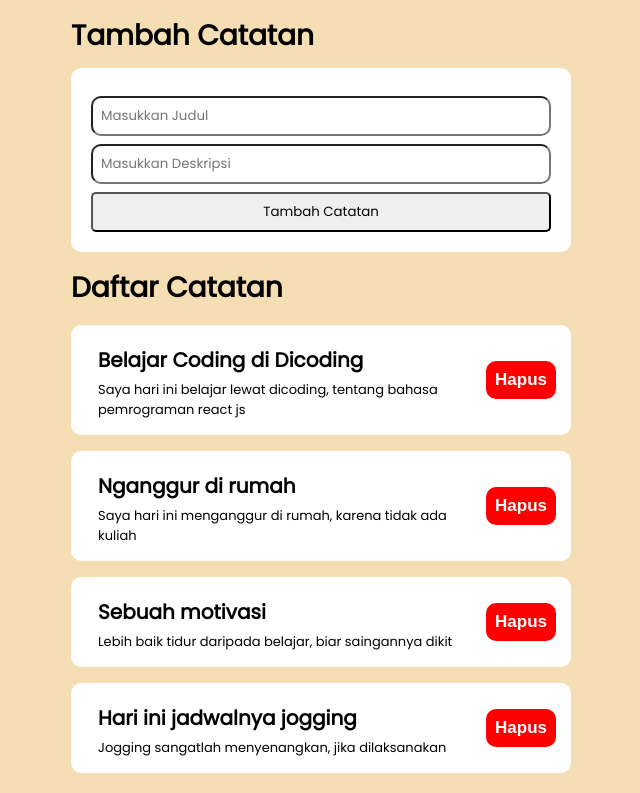
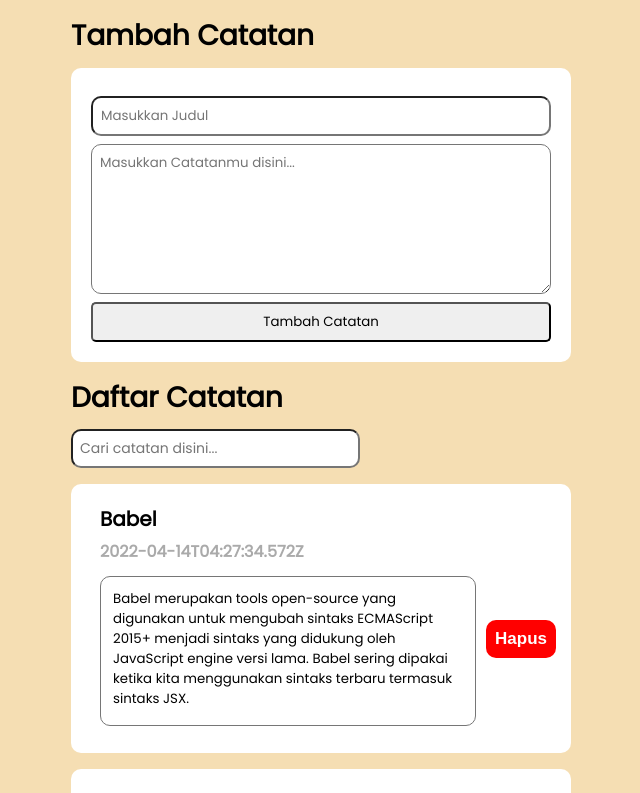
Before and after one commit to Bimajadivaaa/aplikasi-catatan, a React (Vite) app: page / in a window 1280 px wide. Shown: the top 793 px of the page, without its empty margins (319-959 px from the left). Built offline with nearby package versions, Linux system fonts and the light colour scheme.

Commit message:
menambahkan fitur search, menambahkan komponen, dan data

```diff
--- a/src/components/NotesComponents/NotesApp.jsx
+++ b/src/components/NotesComponents/NotesApp.jsx
@@ -3,6 +3,7 @@ import NotesList from "./NotesList";
 import { listData } from "../NotesData/dataNotes";
 import "../Styles/styles.css";
 import NotesInput from "./NotesInput";
+import NotesSearchButton from "./NotesSearchButton";
 
 class NotesApp extends React.Component {
   constructor(props) {
@@ -10,43 +11,66 @@ class NotesApp extends React.Component {
 
     this.state = {
       notes: listData(),
+      keyword: "",
     };
 
     this.onAddNotesHandler = this.onAddNotesHandler.bind(this);
     this.onDeleteNotesHandler = this.onDeleteNotesHandler.bind(this);
   }
 
-  onAddNotesHandler({ title, description }) {
-    this.setState((previouState) => {
-      return {
+  onAddNotesHandler({ title, body }) {
+    this.setState((prevState) => ({
       notes: [
-          ...previouState.notes,
+        ...prevState.notes,
         {
           id: +new Date(),
           title,
-            description,
+          body,
         },
       ],
-      };
-    });
+    }));
   }
 
   onDeleteNotesHandler(id) {
-    const notes = this.state.notes.filter((item) => item.id != id);
-    this.setState({ notes });
+    const filteredNotes = this.state.notes.filter((item) => item.id !== id);
+    this.setState({ notes: filteredNotes });
+  }
+
+  conditionNotesIsEmpty() {
+    return this.state.notes.length === 0;
+  }
+
+  searchNotes() {
+    const { notes, keyword } = this.state;
+    const lowerCaseKeyword = keyword.toLowerCase();
+    const filterNotes = notes.filter(
+      (item) =>
+        item.title.toLowerCase().includes(lowerCaseKeyword) ||
+        item.body.toLowerCase().includes(lowerCaseKeyword)
+    );
+    // if (filterNotes.length === 0){
+
+    // }
+    return filterNotes;
   }
 
   render() {
+    const filteredNotes = this.searchNotes();
     return (
       <div className="notes_app">
         <h1>Tambah Catatan</h1>
         <NotesInput addNotes={this.onAddNotesHandler} />
+        {this.conditionNotesIsEmpty() ? (
+          <p className="notes-list__empty-message">Tidak ada catatan tersedia</p>
+        ) : (
+          <>
             <h1>Daftar Catatan</h1>
-        <NotesList
-          item={this.state.notes}
-          onDelete={this.onDeleteNotesHandler}
-        />
-        {/* <span>{this.state.error}</span> */}
+            <NotesSearchButton
+            keyword={this.state.keyword}
+            onKeywordChange={(event)=> this.setState({keyword : event.target.value})}/>
+            <NotesList item={filteredNotes} onDelete={this.onDeleteNotesHandler} />
+          </>
+        )}
       </div>
     );
   }
--- a/src/components/NotesComponents/NotesInput.jsx
+++ b/src/components/NotesComponents/NotesInput.jsx
@@ -6,8 +6,8 @@ class NotesInput extends React.Component {
 
     this.state = {
       title: "",
-      description: "",
-      errors: { title: "", description: "" },
+      body: "",
+      errors: { title: "", body: "" },
     };
 
     this.onTitleChangeHandler = this.onTitleChangeHandler.bind(this);
@@ -16,14 +16,14 @@ class NotesInput extends React.Component {
   }
 
   handleValidation = () => {
-    const { title, description } = this.state;
-    let errors = { title: "", description: "" };
+    const { title, body } = this.state;
+    let errors = { title: "", body: "" };
 
     if (!title) {
       errors.title = "Judul tidak boleh kosong!";
     }
-    if (!description) {
-      errors.description = "Deskripsi tidak boleh kosong!";
+    if (!body) {
+      errors.body = "Catatan tidak boleh kosong!";
     }
     this.setState({ errors });
   };
@@ -37,7 +37,7 @@ class NotesInput extends React.Component {
 
   onDescriptionChangeHandler(event) {
     this.setState({
-      description: event.target.value,
+      body: event.target.value,
     });
     this.handleValidation();
   }
@@ -45,7 +45,7 @@ class NotesInput extends React.Component {
   onSubmitHandler(event) {
     event.preventDefault();
     this.handleValidation();
-    if (!this.state.errors.title && !this.state.errors.description) {
+    if (!this.state.errors.title && !this.state.errors.body) {
       this.props.addNotes(this.state);
     }
   }
@@ -62,14 +62,14 @@ class NotesInput extends React.Component {
           onChange={this.onTitleChangeHandler}
         />
         {errors.title && <span style={{ color: "red" }}>{errors.title}</span>}
-        <input
+        <textarea
           type="text"
-          placeholder="Masukkan Deskripsi"
-          value={this.state.description}
+          placeholder="Masukkan Catatanmu disini..."
+          value={this.state.body}
           onChange={this.onDescriptionChangeHandler}
         />
-        {errors.description && (
-          <span style={{ color: "red" }}>{errors.description}</span>
+        {errors.body && (
+          <span style={{ color: "red" }}>{errors.body}</span>
         )}
         <button type="submit">Tambah Catatan</button>
       </form>
--- a/src/components/NotesComponents/NotesItem.jsx
+++ b/src/components/NotesComponents/NotesItem.jsx
@@ -2,10 +2,15 @@ import React from "react";
 import NotesItemBody from "./NotesItemBody";
 import NotesDeleteButton from "./NotesDeletesButton";
 
-const NotesItem = ({ title, description, id, onDelete }) => {
+const NotesItem = ({ title, body, createdAt, archived, id, onDelete }) => {
   return (
     <div className="notes_items">
-      <NotesItemBody title={title} description={description} />
+      <NotesItemBody
+        title={title}
+        body={body}
+        createdAt={createdAt}
+        archived={archived}
+      />
       <NotesDeleteButton id={id} onDelete={onDelete} />
     </div>
   );
--- a/src/components/NotesComponents/NotesItemBody.jsx
+++ b/src/components/NotesComponents/NotesItemBody.jsx
@@ -1,10 +1,11 @@
 import React from "react";
 
-const NotesItemBody = ({ title, description }) => {
+const NotesItemBody = ({ title, body, createdAt, archived }) => {
   return (
     <div className="notes_items__body">
       <h3 className="notes_items__title">{title}</h3>
-      <p className="notes_items__description">{description}</p>
+      <h4 className="notes_items__date">{createdAt}</h4>
+      <textarea readOnly className="notes_items__textarea">{body}</textarea>
     </div>
   );
 };
--- /dev/null
+++ b/src/components/NotesComponents/NotesSearchButton.jsx
@@ -0,0 +1,19 @@
+import React from "react";
+
+class NotesSearchButton extends React.Component {
+  render() {
+    return (
+      <div>
+        <input
+          type="text"
+          className="notes-search"
+          placeholder="Cari catatan disini..."
+          value={this.props.keyword}
+          onChange={this.props.onKeywordChange}
+        />
+      </div>
+    );
+  }
+}
+
+export default NotesSearchButton;
--- a/src/components/NotesData/dataNotes.js
+++ b/src/components/NotesData/dataNotes.js
@@ -2,26 +2,57 @@ const listData = () => {
   return [
     {
       id: 1,
-      title: "Belajar Coding di Dicoding",
-      description:
-        "Saya hari ini belajar lewat dicoding, tentang bahasa pemrograman react js",
+      title: "Babel",
+      body: "Babel merupakan tools open-source yang digunakan untuk mengubah sintaks ECMAScript 2015+ menjadi sintaks yang didukung oleh JavaScript engine versi lama. Babel sering dipakai ketika kita menggunakan sintaks terbaru termasuk sintaks JSX.",
+      createdAt: "2022-04-14T04:27:34.572Z",
+      archived: false,
     },
     {
       id: 2,
-      title: "Nganggur di rumah",
-      description: "Saya hari ini menganggur di rumah, karena tidak ada kuliah",
+      title: "Functional Component",
+      body: "Functional component merupakan React component yang dibuat menggunakan fungsi JavaScript. Agar fungsi JavaScript dapat disebut component ia harus mengembalikan React element dan dipanggil layaknya React component.",
+      createdAt: "2022-04-14T04:27:34.572Z",
+      archived: false,
     },
     {
       id: 3,
-      title: "Sebuah motivasi",
-      description: "Lebih baik tidur daripada belajar, biar saingannya dikit",
+      title: "Modularization",
+      body: "Dalam konteks pemrograman JavaScript, modularization merupakan teknik dalam memecah atau menggunakan kode dalam berkas JavaScript secara terpisah berdasarkan tanggung jawabnya masing-masing.",
+      createdAt: "2022-04-14T04:27:34.572Z",
+      archived: false,
     },
     {
       id: 4,
-      title: "Hari ini jadwalnya jogging",
-      description: "Jogging sangatlah menyenangkan, jika dilaksanakan",
+      title: "Lifecycle",
+      body: "Dalam konteks React component, lifecycle merupakan kumpulan method yang menjadi siklus hidup mulai dari component dibuat (constructor), dicetak (render), pasca-cetak (componentDidMount), dan sebagainya. ",
+      createdAt: "2022-04-14T04:27:34.572Z",
+      archived: false,
+    },
+    {
+      id: 5,
+      title: "ESM",
+      body: "ESM (ECMAScript Module) merupakan format modularisasi standar JavaScript.",
+      createdAt: "2022-04-14T04:27:34.572Z",
+      archived: false,
+    },
+    {
+      id: 6,
+      title: "Module Bundler",
+      body: "Dalam konteks pemrograman JavaScript, module bundler merupakan tools yang digunakan untuk menggabungkan seluruh modul JavaScript yang digunakan oleh aplikasi menjadi satu berkas.",
+      createdAt: "2022-04-14T04:27:34.572Z",
+      archived: false,
     },
   ];
 };
 
-export { listData };
+const showFormattedDate = (date) => {
+  const options = {
+    weekday: 'long',
+    year : 'numeric',
+    month : 'long',
+    day : 'numeric'
+  }
+  return new Date(date).toLocaleDateString("id-Id", options)
+}
+
+export { listData, showFormattedDate };
--- a/src/components/Styles/styles.css
+++ b/src/components/Styles/styles.css
@@ -34,8 +34,10 @@ body {
 }
 
 .notes_items__body {
+  display: flex;
+  flex-direction: column;
   margin-left: 7px;
-  padding-left: 5px;
+  padding-left: 7px;
   border-left: 20px;
   flex: 1;
 }
@@ -44,15 +46,25 @@ body {
   padding: 5px 0;
   font-size: 20px;
 }
+.notes_items__date {
+  color: #aaa;
+}
+.notes_items__textarea {
+  font-family: "Poppins", sans-serif;
+  width: 100%;
+  padding: 12px;
+  margin: 12px 0;
+  height: 150px;
 
-.notes_items__description {
-  font-weight: lighter;
-  font-size: 13px;
+  border-radius: 10px;
+  resize: none;
 }
 
 .notes_items__deleteButton {
   cursor: pointer;
   padding: 9px;
+  margin-left: 10px;
+  margin-top: 40px;
   font-size: 17px;
   font-weight: bold;
   background-color: red;
@@ -69,7 +81,7 @@ body {
   margin-bottom: 10px;
 }
 
-.notes_input input {
+.notes_input input{
   display: block;
   border-radius: 10px;
   width: 100%;
@@ -78,9 +90,218 @@ body {
   font-family: "Poppins", sans-serif;
 }
 
+.notes_input textarea{
+  border: 1 black;
+  display: block;
+  border-radius: 10px;
+  width: 100%;
+  padding: 8px;
+  margin: 8px 0;
+  font-family: "Poppins", sans-serif;
+  height: 150px;
+}
+
 .notes_input button {
   border-radius: 5px;
   width: 100%;
   padding: 8px;
   font-family: "Poppins", sans-serif;
 }
+.notes-list__empty-message {
+  text-align: center;
+  color: #aaa;
+}
+.notes-search {
+  padding: 7px;
+  border-radius: 10px;
+  font-family: "Poppins", sans-serif;
+  font-size: 14px;
+}
+/* * {
+  padding: 0;
+  margin: 0;
+  box-sizing: border-box;
+}
+
+body {
+  font-family: 'Inter', sans-serif;
+  background-color: #202124;
+  color: white;
+}
+
+input, textarea {
+  padding: 12px;
+  margin: 12px 0;
+  font-family: 'Inter', sans-serif;
+  background-color: transparent;
+  color: white;
+  border: 1px solid #aaa;
+  border-radius: 4px;
+}
+
+input::placeholder, textarea::placeholder {
+  color: #aaa;
+  font-weight: bold;
+}
+
+.notes_app {
+  display: flex;
+  align-items: center;
+  justify-content: center;
+  padding: 4px 16px;
+  border-bottom: 1px solid #aaa;
+}
+
+.notes_app h1 {
+  margin: 8px 0;
+  flex: 1;
+  color: white;
+}
+
+
+.note-app__body {
+  max-width: 1000px;
+  margin: 16px auto;
+  padding: 12px;
+}
+
+.note-app__body h2 {
+  font-weight: normal;
+  margin: 16px 0;
+}
+
+.notes_input {
+  margin: 0 auto;
+  max-width: 500px;
+  margin-bottom: 48px;
+}
+
+.notes_input input, .notes_input textarea {
+  display: block;
+  width: 100%;
+}
+
+.notes_items__title {
+  font-weight: bold;
+}
+
+.notes_items__title__char-limit {
+  font-size: 14px;
+  text-align: right;
+  color: #aaa;
+}
+
+.note-input__body {
+  min-height: 175px;
+}
+
+.notes-input button {
+  display: block;
+  width: 100%;
+  padding: 8px;
+  background-color: transparent;
+  font-family: 'Inter', sans-serif;
+  color: white;
+  border: 1px solid #aaa;
+  border-radius: 4px;
+  font-weight: bold;
+  cursor: pointer;
+}
+
+.notes-list {
+  display: grid;
+  grid-template-columns: 1fr;
+  grid-template-rows: minmax(min-content, max-content);
+  gap: 16px;
+  margin-bottom: 48px;
+}
+
+.notes-list__empty-message {
+  text-align: center;
+  color: #aaa;
+}
+
+.notes-item {
+  border: 1px solid #aaa;
+  border-radius: 4px;
+  overflow: hidden;
+  display: flex;
+  flex-direction: column;
+}
+
+.notes-item__content {
+  padding: 12px;
+  flex: 1;
+}
+
+.notes_item__title {
+  text-overflow: ellipsis;
+  overflow: hidden;
+  white-space: nowrap;
+  margin-bottom: 4px;
+}
+
+.note-item__date {
+  font-size: 12px;
+  margin-bottom: 8px;
+  color: #aaa;
+}
+
+.note-item__body {
+  font-size: 14px;
+}
+
+.note-item__action {
+  display: flex;
+}
+
+.note-item__delete-button,.note-item__archive-button {
+  display: block;
+  width: 100%;
+  background-color: transparent;
+  border: 0;
+  border-top: 1px solid #aaa;
+  padding: 8px 0;
+  font-family: 'Inter', sans-serif;
+  font-weight: bold;
+  cursor: pointer;
+}
+
+.note-item__delete-button {
+  border-right: 1px solid #aaa;
+  color: #ff5f52;
+}
+
+.note-item__archive-button {
+  color: #fff263;
+}
+
+.note-item__archive-button:hover {
+  color: #c49000;
+}
+
+.note-item__delete-button:hover {
+  color: #b00020;
+}
+
+@media only screen and (min-width: 500px) {
+  .notes-list {
+    grid-template-columns: 1fr 1fr;
+  }
+}
+
+@media only screen and (min-width: 800px) {
+  .notes-list {
+    grid-template-columns: repeat(3, 1fr);
+  }
+
+  .note-search input {
+    min-width: 400px;
+  }
+}
+
+@media only screen and (min-width: 800px) {
+  .notes-list {
+    grid-template-columns: repeat(4, 1fr);
+  }
+} */
```
Lines whose indentation alone changed are shown as unchanged.
